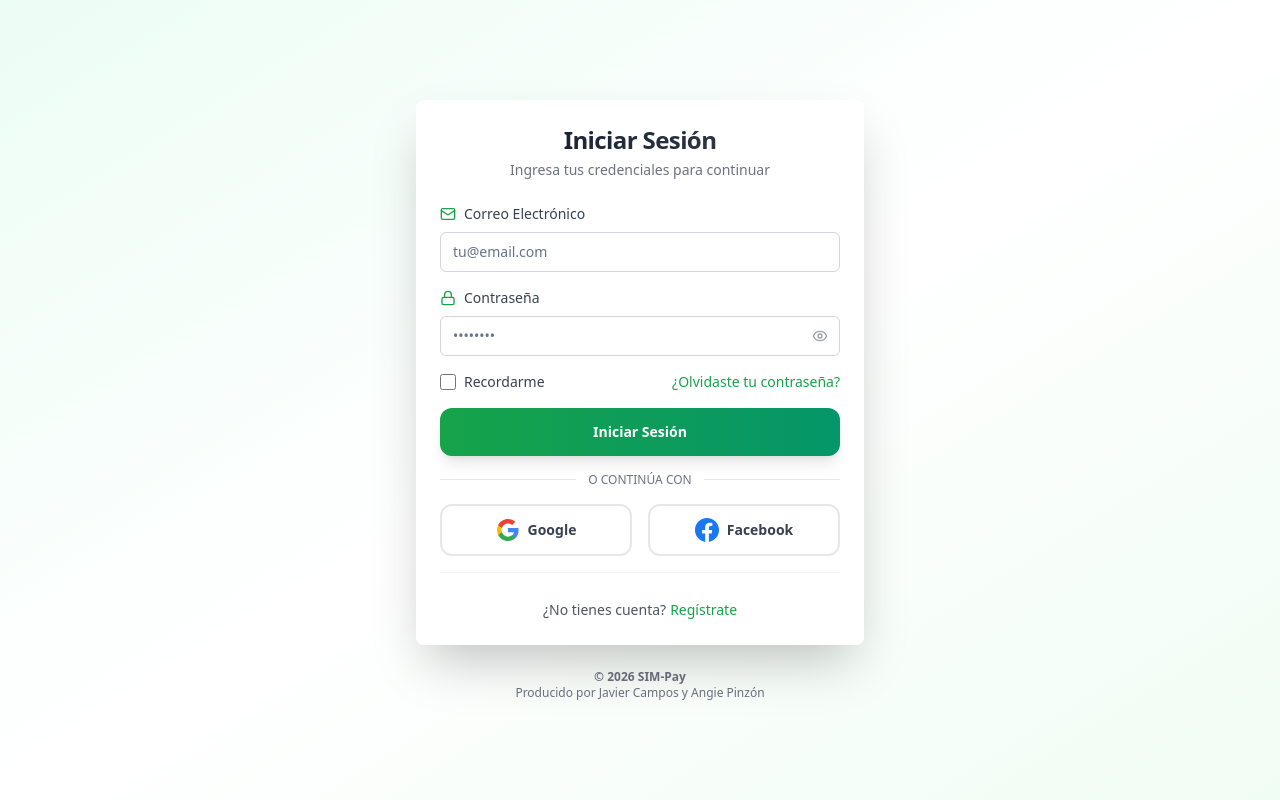
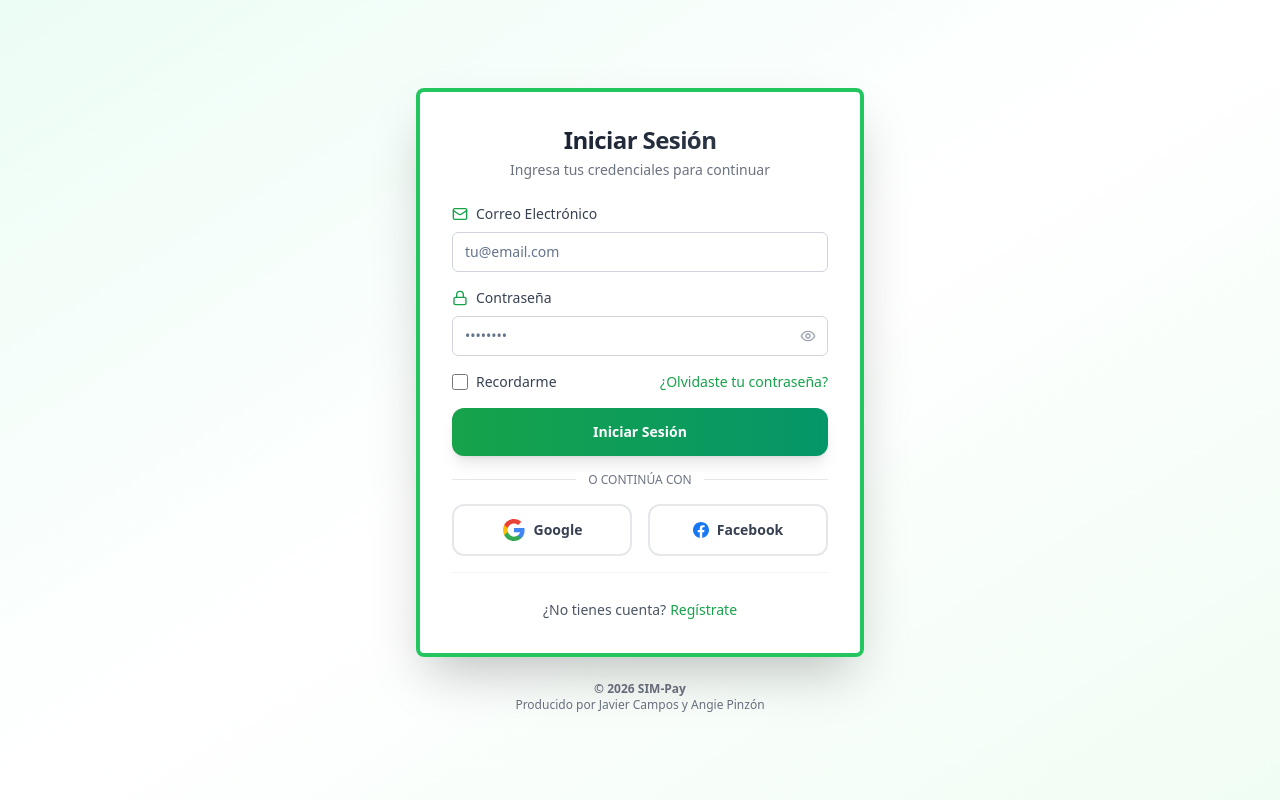
Before and after one commit to ADSOJAVIERCAMPOS/SIM-Pay, a Next.js app in the folder frontend/: page /login in a window 1280 px wide. Built offline with nearby package versions, Linux system fonts and the light colour scheme.

Commit message:
🎨 CAMBIO VISIBLE: Recuadro verde grueso + logo Facebook reducido

```diff
--- a/frontend/src/app/login/page.tsx
+++ b/frontend/src/app/login/page.tsx
@@ -110,8 +110,8 @@ export default function LoginPage() {
   return (
     <div className="min-h-screen w-full flex items-center justify-center bg-gradient-to-br from-emerald-50 via-white to-green-50 px-4 py-8">
       <div className="w-full max-w-md mx-auto">
-        {/* Login/Signup Card - Centered */}
-        <Card className="w-full shadow-2xl border-0 backdrop-blur-sm bg-white/95">
+        {/* Login/Signup Card - RECUADRO VISIBLE CON BORDE */}
+        <Card className="w-full shadow-2xl border-4 border-green-500 backdrop-blur-sm bg-white/95 p-2">
           <CardHeader className="space-y-1 pb-6 pt-6">
             <CardTitle className="text-2xl text-center font-bold bg-gradient-to-r from-gray-900 to-gray-700 bg-clip-text text-transparent">
               {isSignUp ? 'Crear Cuenta' : 'Iniciar Sesión'}
@@ -276,7 +276,7 @@ export default function LoginPage() {
                 onClick={handleFacebookLogin}
                 className="w-full border-2 border-gray-200 hover:border-blue-300 hover:bg-blue-50/50 py-6 rounded-xl transition-all duration-300 hover:shadow-md hover:scale-[1.02] flex items-center justify-center"
               >
-                <svg className="h-6 w-6 mr-2" fill="#1877F2" viewBox="0 0 24 24">
+                <svg className="h-4 w-4 mr-2" fill="#1877F2" viewBox="0 0 24 24">
                   <path d="M24 12.073c0-6.627-5.373-12-12-12s-12 5.373-12 12c0 5.99 4.388 10.954 10.125 11.854v-8.385H7.078v-3.47h3.047V9.43c0-3.007 1.792-4.669 4.533-4.669 1.312 0 2.686.235 2.686.235v2.953H15.83c-1.491 0-1.956.925-1.956 1.874v2.25h3.328l-.532 3.47h-2.796v8.385C19.612 23.027 24 18.062 24 12.073z" />
                 </svg>
                 <span className="font-semibold text-gray-700 text-sm">Facebook</span>
```
